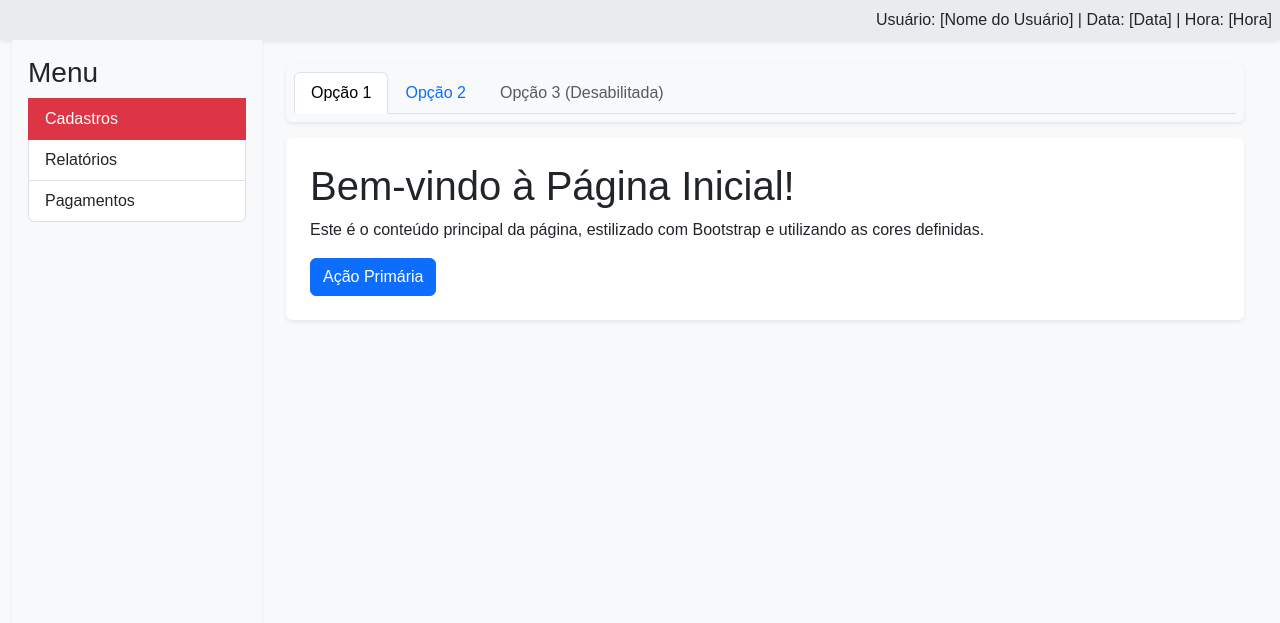
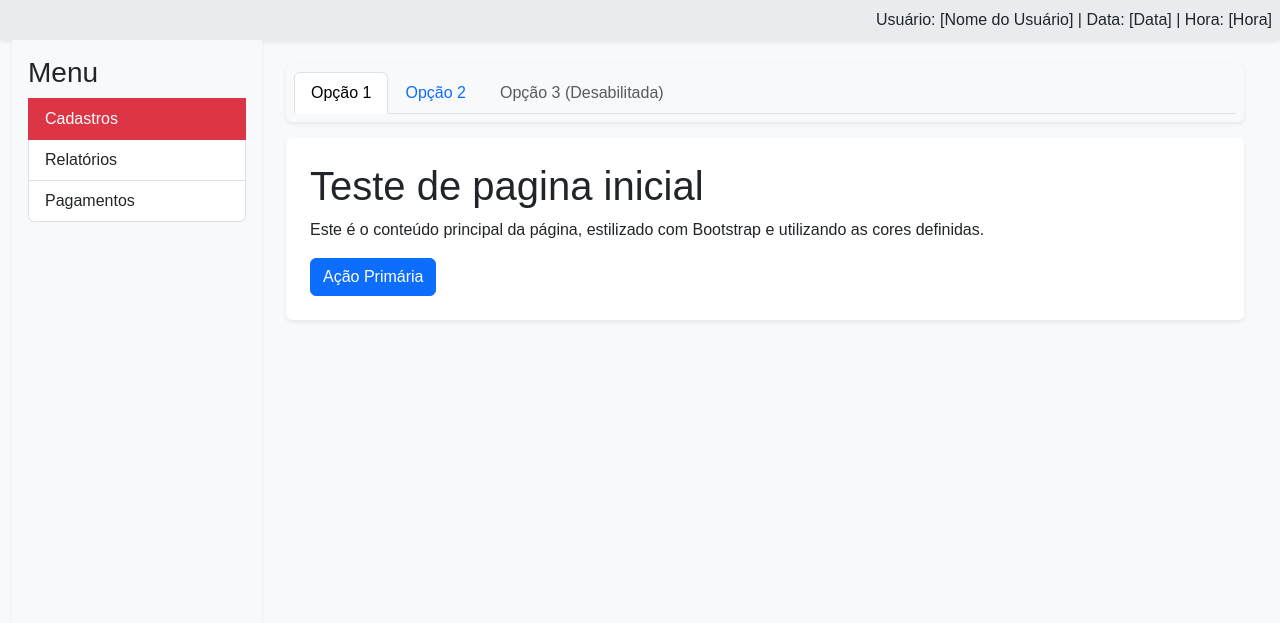
Before and after one commit to aleleleco/Gestor_Contas, a Django app: page / in a window 1280 px wide. Shown: the part 88-711 px from the top of the page. Run offline with Django 5.2, Linux system fonts and the light colour scheme.

Commit message:
subindo commit para git

```diff
--- a/templates/gestor_contas/index.html
+++ b/templates/gestor_contas/index.html
@@ -12,7 +12,7 @@
 
 {% block content %}
     <div class="bg-white p-4 shadow-sm rounded">
-        <h1>Bem-vindo à Página Inicial!</h1>
+        <h1>Teste de pagina inicial </h1>
         <p>Este é o conteúdo principal da página, estilizado com Bootstrap e utilizando as cores definidas.</p>
         <button class="btn btn-primary">Ação Primária</button>
     </div>
```
